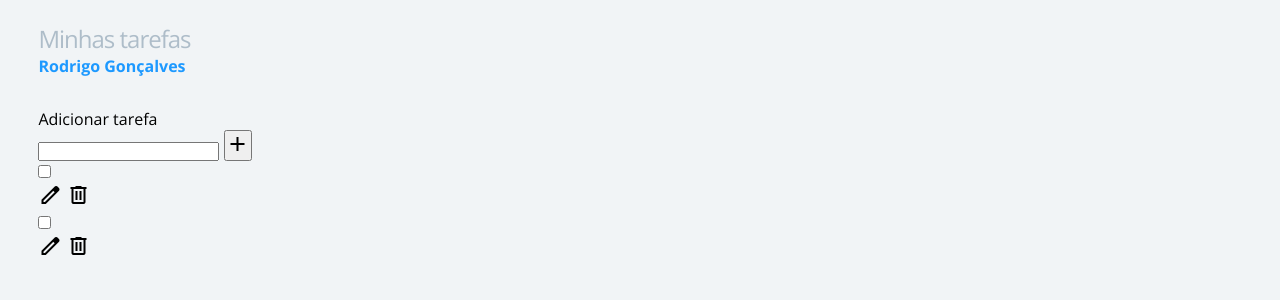
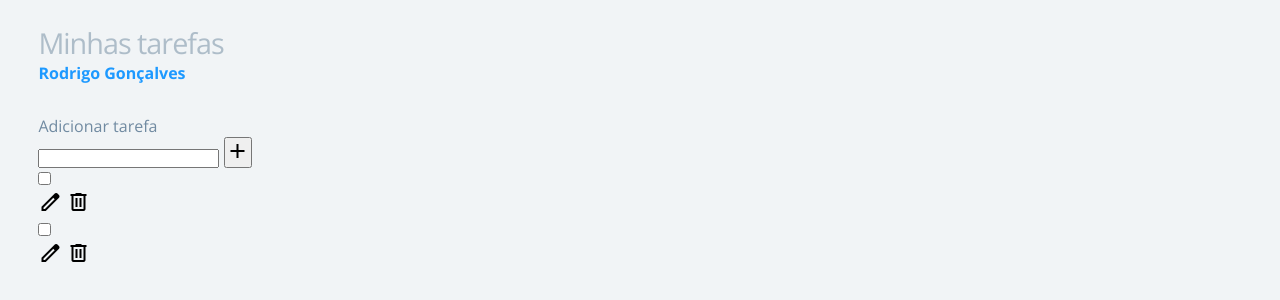
Before and after one commit to Rodrigo-Filho/Check-Point-2, a plain HTML site: page index.html in a window 1280 px wide. Shown: the part 62-362 px from the top of the page. Drawn offline with nearby package versions, Linux system fonts and the light colour scheme.

Commit message:
estilizei o form-task-label

```diff
--- a/css/style.css
+++ b/css/style.css
@@ -66,6 +66,7 @@ header {
   letter-spacing: -1px;
   font-weight: 300;
   color: var(--color-text-light);
+  font-size: 1.8em;
 }
 
 .subtitle {
@@ -89,3 +90,9 @@ header {
 .form-task {
   margin-top: var(--spacing-large);
 }
+
+.form-task-label {
+  width: 90px;
+  color: #708aa1;
+
+}
```
